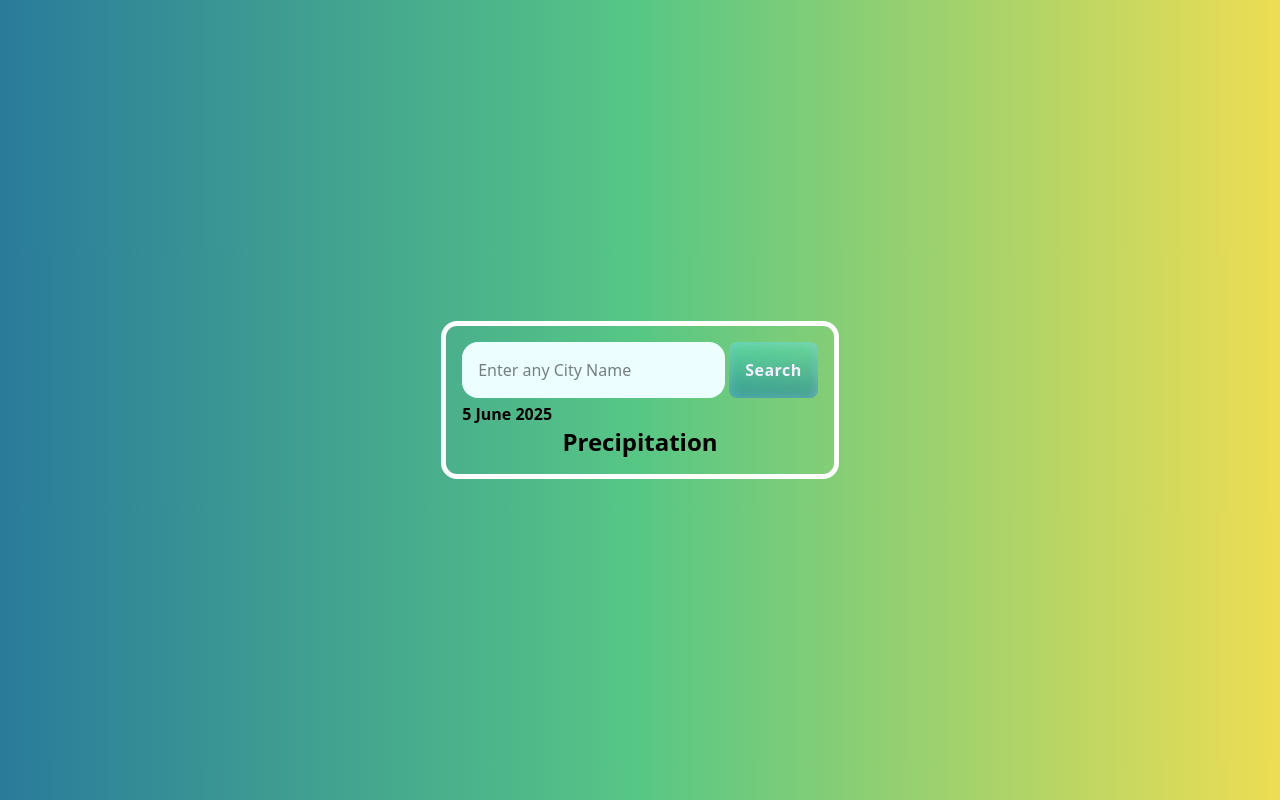
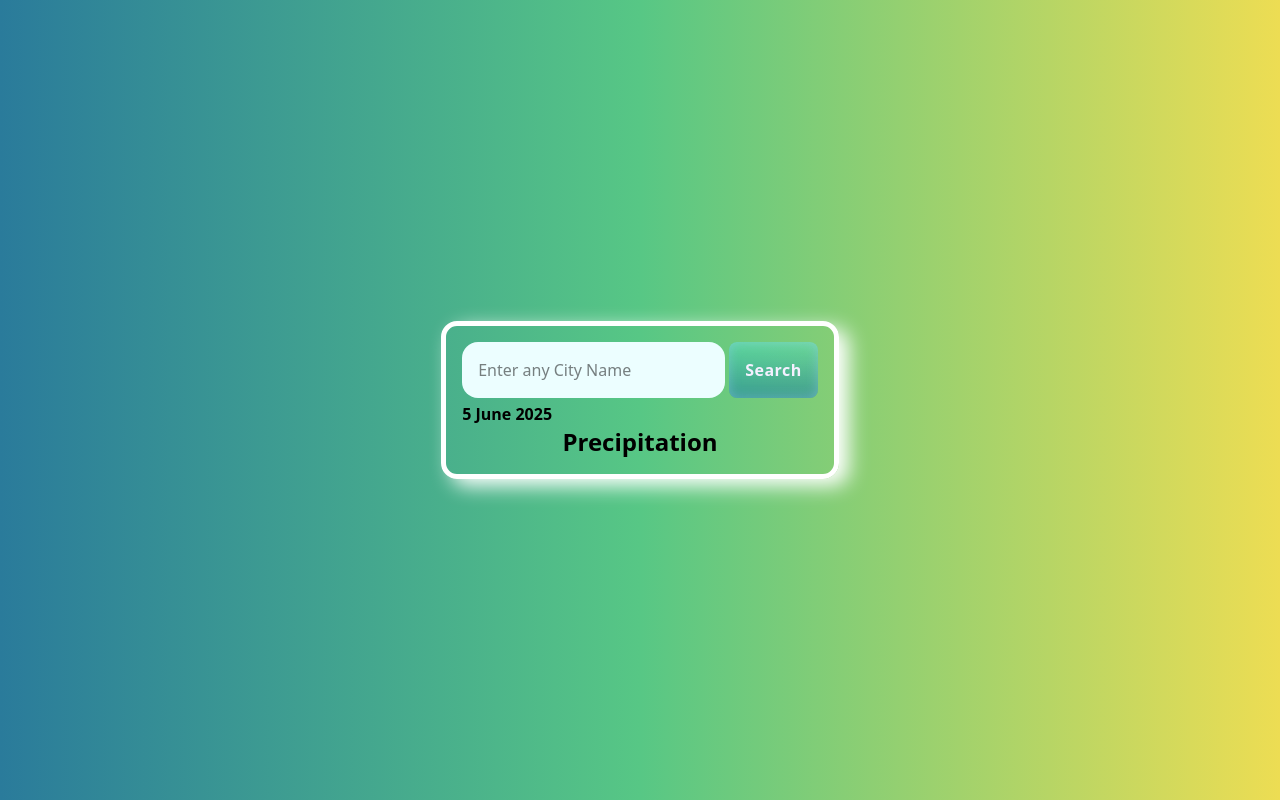
Before and after one commit to ameerhamza1490/Weather-App-React, a React (Vite) app: page / in a window 1280 px wide. Built offline with nearby package versions, Linux system fonts and the light colour scheme; no server answers.

Commit message:
initial commit

```diff
--- a/src/App.css
+++ b/src/App.css
@@ -42,3 +42,7 @@ background: linear-gradient(90deg, rgba(42, 123, 155, 1) 0%, rgba(87, 199, 133,
   border-radius: 0.5rem;
   z-index: -1;
 }
+
+.data-container{
+  box-shadow: 10px 7px 20px white;
+}
--- a/src/App.jsx
+++ b/src/App.jsx
@@ -64,7 +64,7 @@ const App = () => {
   return (
     <>
       <div className="w-full h-screen flex justify-center items-center  px-4 md:px-8">
-        <div className="border-5 border-white rounded-2xl p-4">
+        <div className="border-5 border-white rounded-2xl p-4 data-container">
           <input
             required
             type="text"
```
